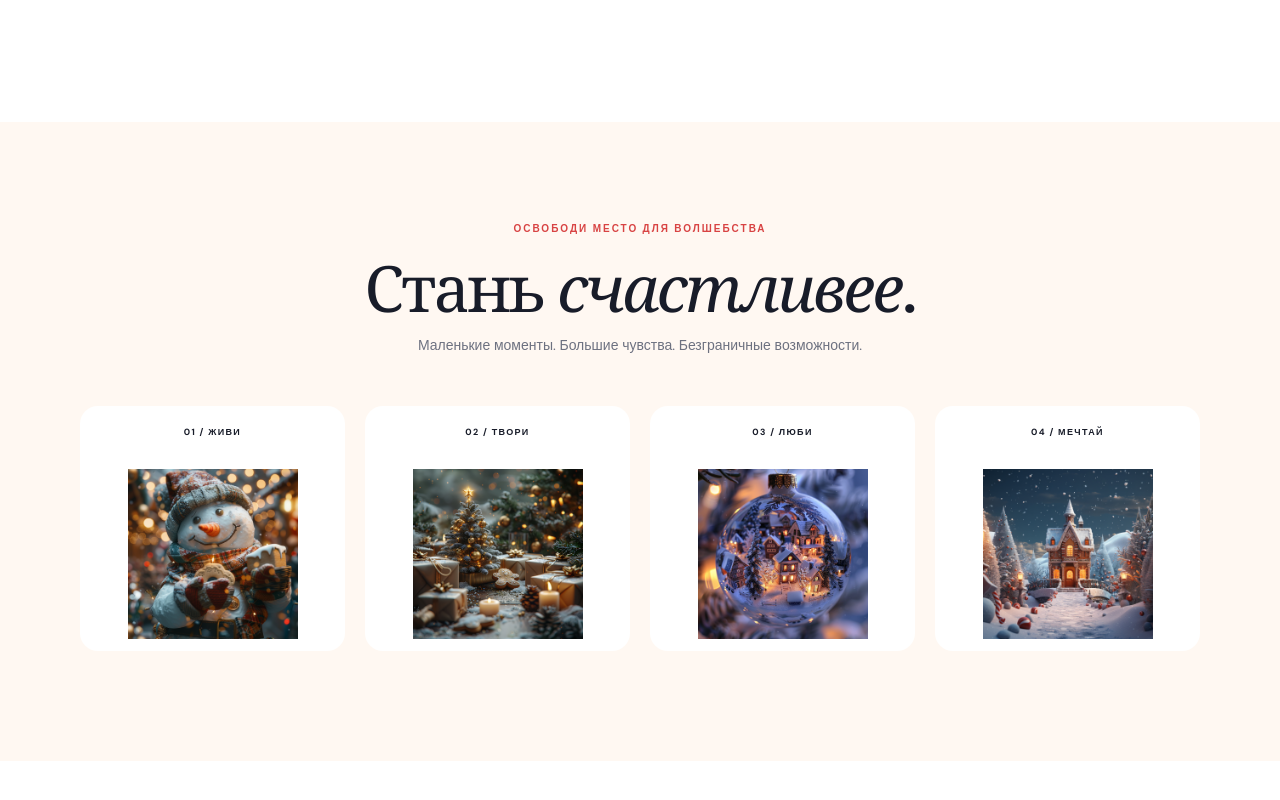
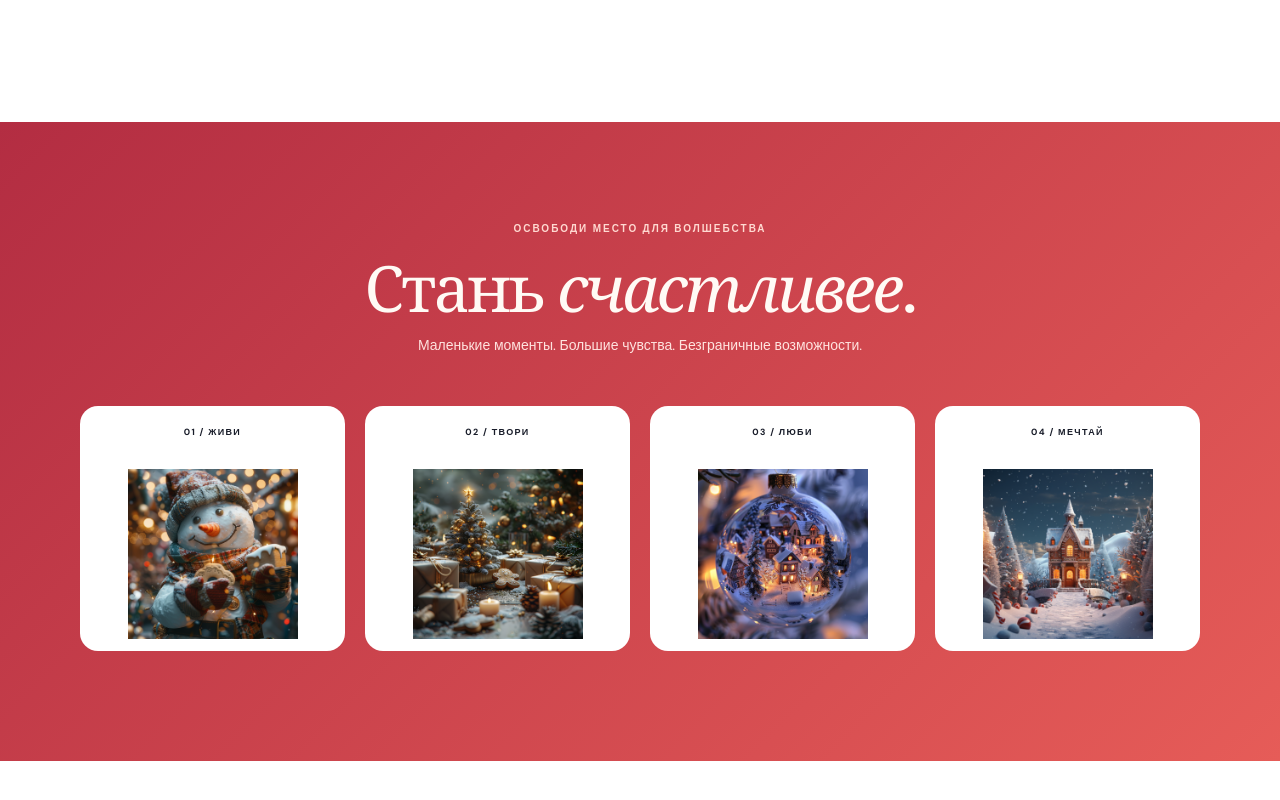
Before and after one commit to artkoro94/christmas-shop, a website built with Vite: page index.html in a window 1280 px wide. Shown: the part 1280-2080 px from the top of the page. Built offline with nearby package versions, Linux system fonts and the light colour scheme; a web font is replaced by a local one.

Commit message:
Match light moments section background to countdown

```diff
--- a/src/styles.css
+++ b/src/styles.css
@@ -501,3 +501,18 @@
   border:1px solid rgb(218 233 255 / 9%);
   box-shadow:0 12px 32px rgb(0 0 0 / 12%);
 }
+
+
+/* Light theme: keep the moments and countdown sections on one festive canvas */
+:root:not([data-theme="dark"]) .moments-section{
+  background:linear-gradient(135deg,#b32d42,#e65c58);
+}
+:root:not([data-theme="dark"]) .moments-section .eyebrow{
+  color:#ffd9d1;
+}
+:root:not([data-theme="dark"]) .moments-section .section-heading h2{
+  color:#fffaf5;
+}
+:root:not([data-theme="dark"]) .moments-section .section-heading p{
+  color:#ffe3df;
+}
```
